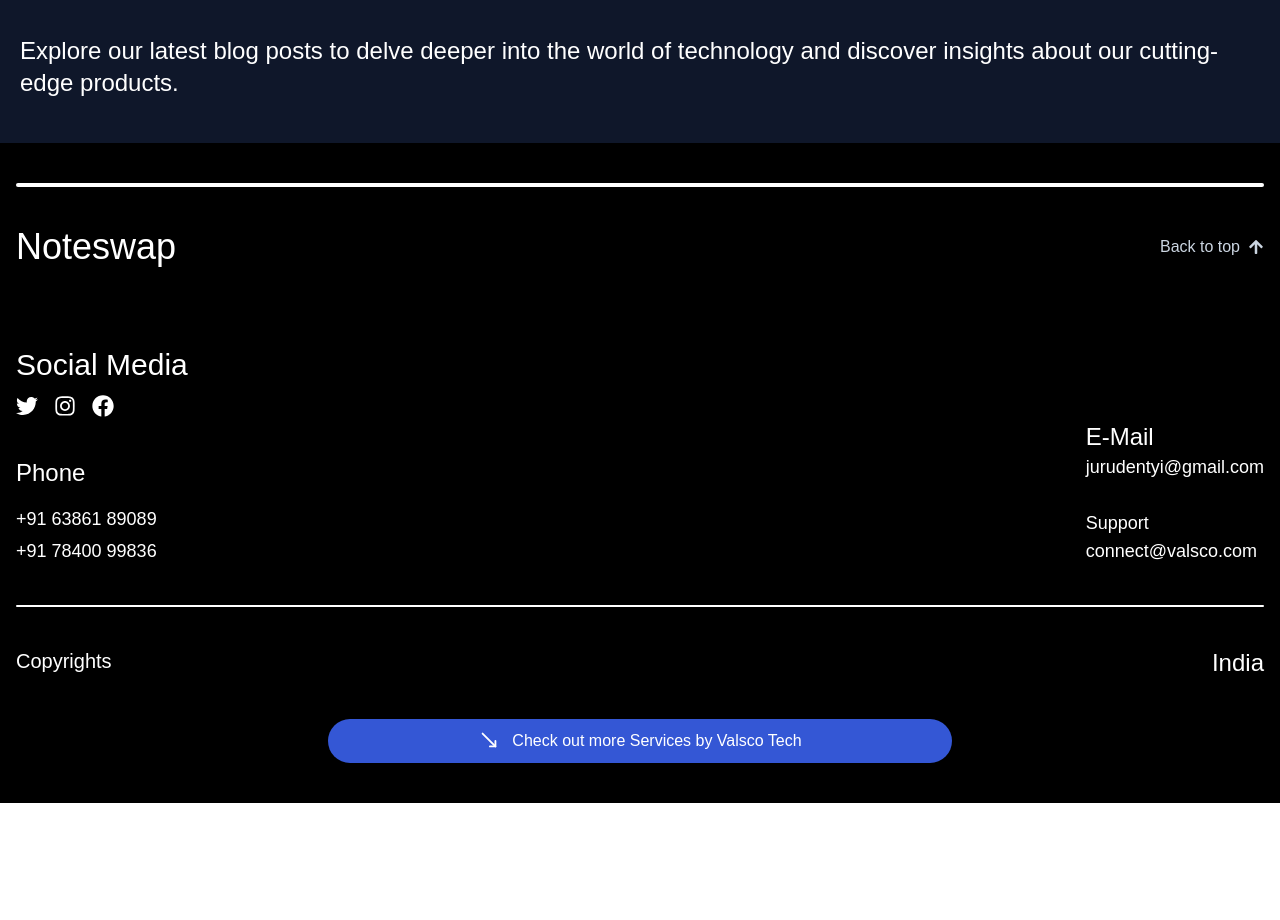
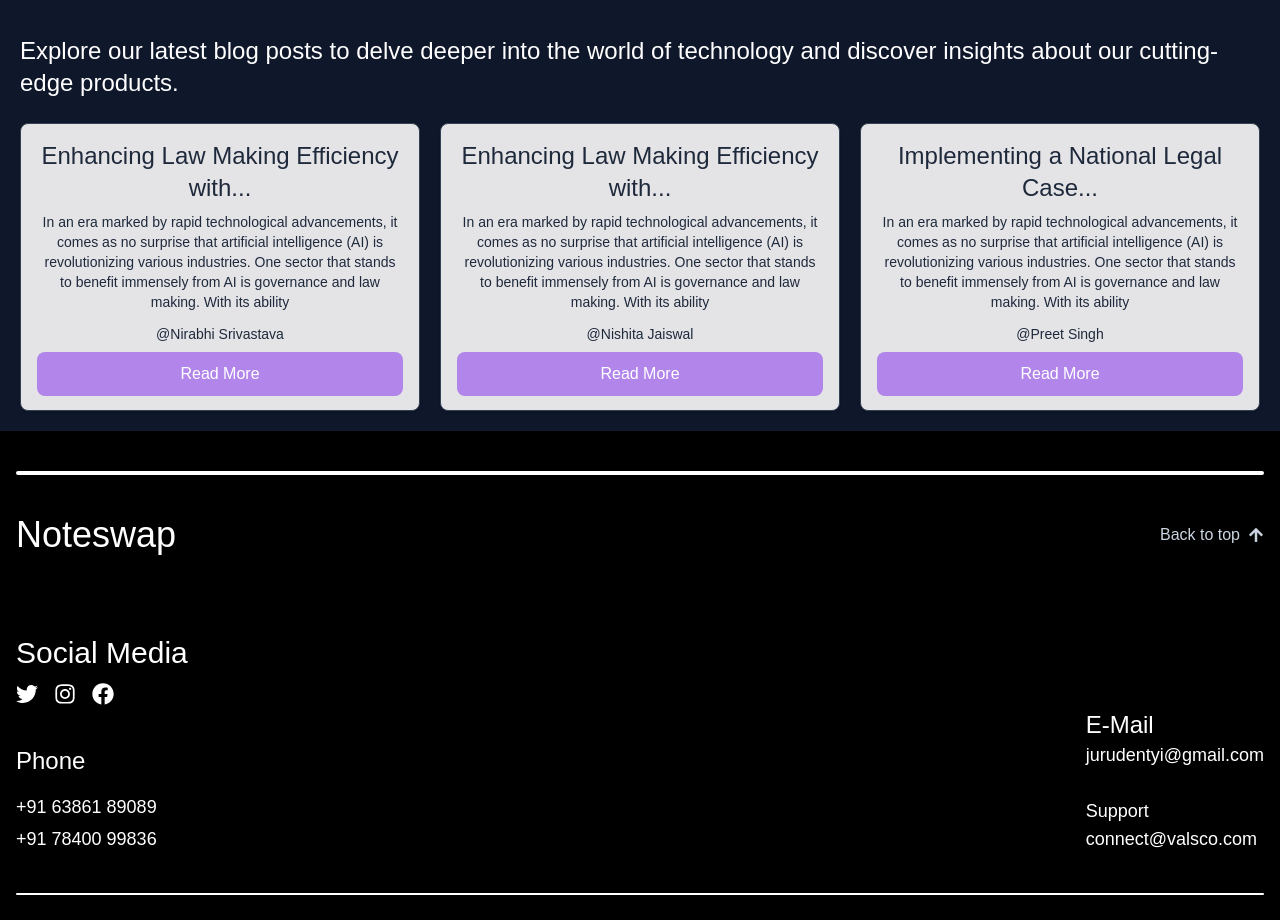
Before and after one commit to ValscoTech/Frontend-_Dev_Aug_Task, a React (Vite) app: page /blogs in a window 1280 px wide. Shown: the part 2380-3300 px from the top of the page. Before the commit the page ends 3183 px from the top, so only its background shows below. Built offline with nearby package versions, Linux system fonts and the light colour scheme; a web font is replaced by a local one.

Commit message:
FIX: modified the layout of blogs page

```diff
--- a/src/Components/Blogs/MoreFeed.jsx
+++ b/src/Components/Blogs/MoreFeed.jsx
@@ -1,4 +1,7 @@
-function MoreFeed() {
+import Card from "../UI/Card";
+import Button from "../UI/Button";
+
+function MoreFeed({ feeds }) {
 	return (
 		<div className="flex flex-col gap-6">
 			<h3 className="text-2xl ">
@@ -6,9 +9,25 @@
 				technology and discover insights about our cutting-edge
 				products.
 			</h3>
-            <div className="min-w-full">
-
-            </div>
+			<div className="min-w-full flex flex-col lg:flex-row gap-5 hover:*:scale-110 transition-all *:duration-200">
+				{feeds.map((feed, index) => (
+					<Card
+						key={index}
+						className="!max-w-lg mx-auto text-center justify-between !bg-zinc-200 !text-slate-800 !h-72 flex flex-col gap-3"
+					>
+						<div className="flex flex-col gap-2">
+							<h3 className="text-lg md:text-xl lg:text-2xl font-medium">
+								{feed.title}
+							</h3>
+							<p className="text-sm">{feed.subtitle}</p>
+						</div>
+						<div className="flex flex-col gap-2">
+							<p className="text-sm">{feed.author}</p>
+							<Button className="w-fit mx-auto">Read More</Button>
+						</div>
+					</Card>
+				))}
+			</div>
 		</div>
 	);
 }
--- a/src/Components/Blogs/PopularPosts.jsx
+++ b/src/Components/Blogs/PopularPosts.jsx
@@ -27,7 +27,7 @@
 					</div>
 				))}
 				<Card
-					className="mt-6 justify-center text-center items-center flex flex-col gap-10"
+					className="mt-6 mx-auto justify-center text-center items-center flex flex-col gap-10"
 					theme="primary"
 				>
 					<h3 className="text-lg">Get More Done Together With Us</h3>
--- a/src/Components/Footer.jsx
+++ b/src/Components/Footer.jsx
@@ -68,8 +68,8 @@
 
 				<div className="flex flex-col py-10 gap-3">
 					<h3 className="text-3xl font-medium">Social Media</h3>
-					<div className="flex justify-between items-end">
-						<div className="flex flex-col gap-4">
+					<div className="flex flex-col sm:flex-row justify-between items-end">
+						<div className="flex flex-col gap-4 w-full sm:w-auto">
 							<div className="flex gap-4">
 								<FaTwitter size={22} />
 								<FaInstagram size={22} />
@@ -94,7 +94,7 @@
 							</div>
 						</div>
 
-						<div className="flex flex-col text-lg">
+						<div className="flex flex-col text-lg w-full sm:w-auto">
 							<h4 className="mt-6 text-2xl font-medium">
 								E-Mail
 							</h4>
--- a/src/pages/blogs.jsx
+++ b/src/pages/blogs.jsx
@@ -22,6 +22,27 @@
 		},
 	];
 
+	const feeds = [
+		{
+			title: "Enhancing Law Making Efficiency with...",
+			author: "@Nirabhi Srivastava",
+			subtitle:
+				"In an era marked by rapid technological advancements, it comes as no surprise that artificial intelligence (AI) is revolutionizing various industries. One sector that stands to benefit immensely from AI is governance and law making. With its ability",
+		},
+		{
+			title: "Enhancing Law Making Efficiency with...",
+			author: "@Nishita Jaiswal",
+			subtitle:
+				"In an era marked by rapid technological advancements, it comes as no surprise that artificial intelligence (AI) is revolutionizing various industries. One sector that stands to benefit immensely from AI is governance and law making. With its ability",
+		},
+		{
+			title: "Implementing a National Legal Case...",
+			author: "@Preet Singh",
+			subtitle:
+				"In an era marked by rapid technological advancements, it comes as no surprise that artificial intelligence (AI) is revolutionizing various industries. One sector that stands to benefit immensely from AI is governance and law making. With its ability",
+		},
+	];
+
 	return (
 		<div className="container flex flex-col gap-5 mx-auto p-5 text-black dark:text-white">
 			<h2 className="text-4xl py-5 font-bold dark:text-white">
@@ -39,8 +60,8 @@
 				alt=""
 			/>
 
-			<div className="flex gap-10 mb-16">
-				<div className="text-justify flex flex-col gap-10 text-lg w-3/4">
+			<div className="flex flex-col lg:flex-row gap-10 mb-16">
+				<div className="text-justify flex flex-col gap-10 text-lg lg:w-3/4">
 					<p>
 						Enhancing Law making Efficiency with AI: Paving the Way
 						for Smarter Governance. In an era marked by rapid
@@ -143,11 +164,11 @@
 						working of the system.
 					</p>
 				</div>
-				<div className="lex flex-col w-1/4 gap-3">
+				<div className="lex flex-col mx-auto lg:w-1/4 gap-3">
 					<PopularPosts posts={popularPosts} />
 				</div>
 			</div>
-			<MoreFeed />
+			<MoreFeed feeds={feeds} />
 		</div>
 	);
 }
--- a/src/pages/profile.jsx
+++ b/src/pages/profile.jsx
@@ -1,5 +1,11 @@
+import { useEffect } from "react";
+
 function Profile() {
-	return <div>Account Details</div>;
+	useEffect(() => {
+		window.scrollTo(0, 0);
+	}, []);
+
+	return <div className="container mx-auto p-5">Account Details</div>;
 }
 
 export default Profile;
```
